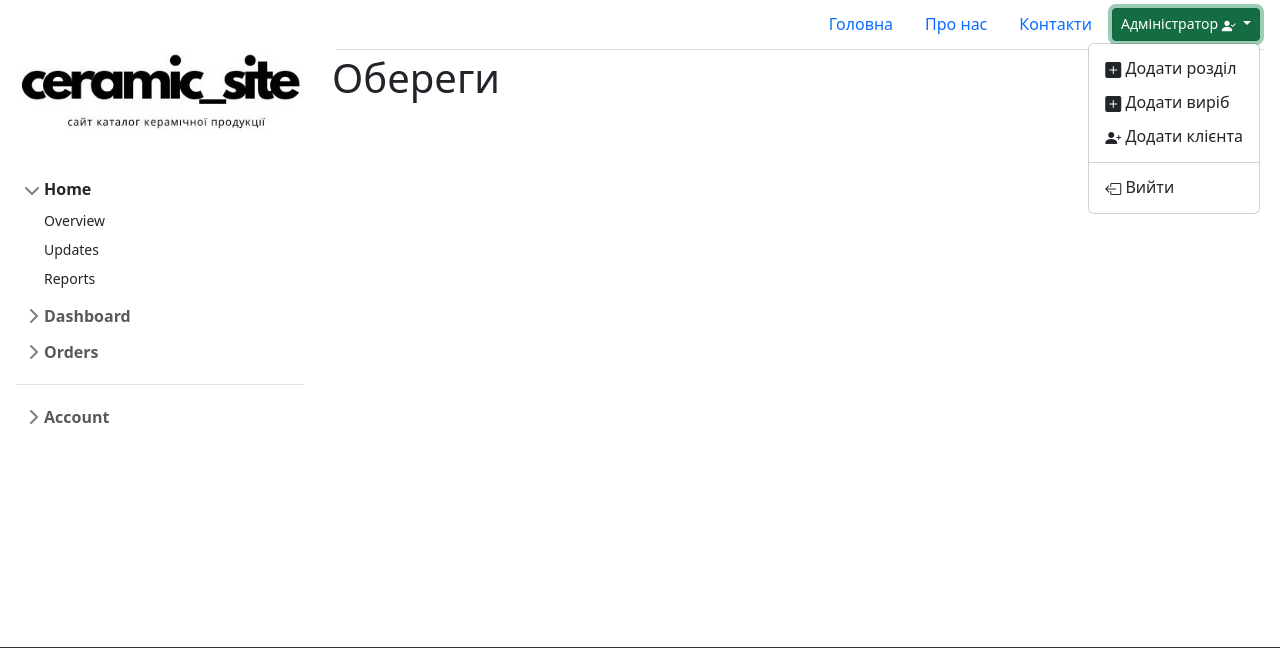
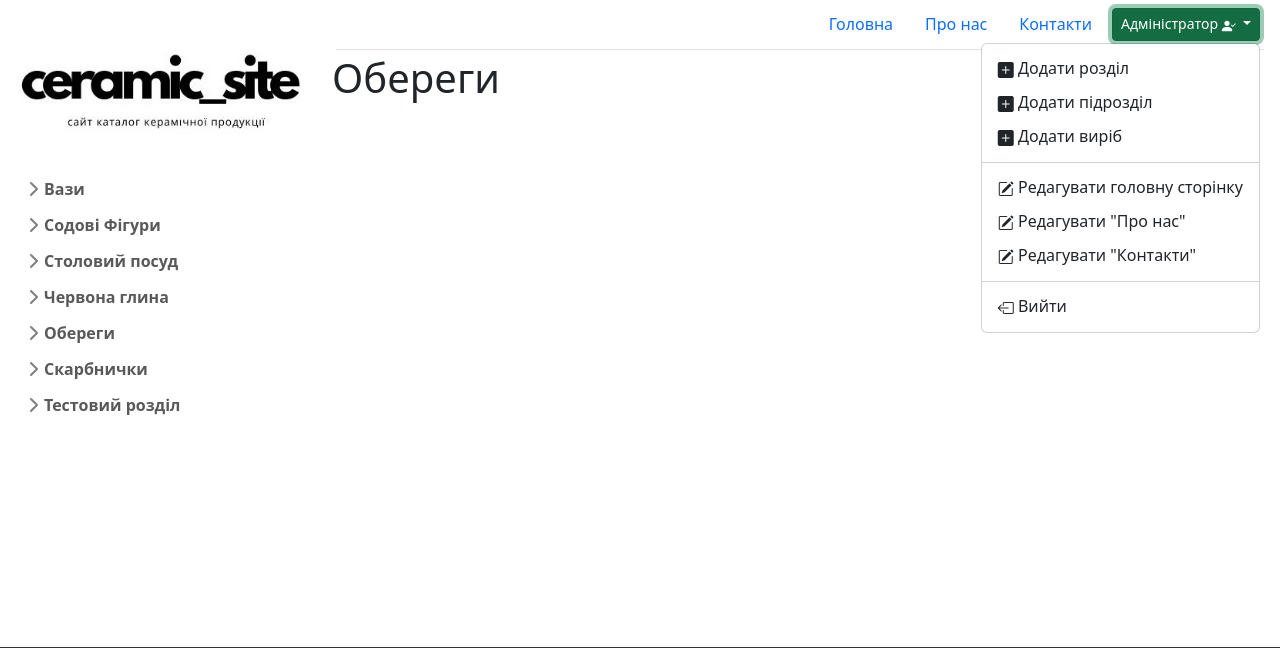
Before and after one commit to MicZoloto/ceramica_site, a Django app: a page that uses templates/nav.html in a window 1280 px wide, after a click on "Адміністратор". Shown: the top 648 px of the page. Run offline with Django 5.2, Linux system fonts and the light colour scheme; a user stored in the database is signed in; data comes from the database, SQL or seed files in the repository; both versions use the stored data as it was after the commit.

Commit message:
adet left nav bar

```diff
--- a/product/templates/product/category.html
+++ b/product/templates/product/category.html
@@ -3,7 +3,7 @@
 {% for category in sub_category %}
 
 <section class="row row-cols-1 row-cols-md-3 g-4 mb-5">
-    <div class="col-md-12">
+    <div class="col-md-12" id="{{category.slug}}">
         <p>
         <h1>{{category.name}}</h1>
         <p>Lorem ipsum dolor sit amet consectetur adipisicing elit. Id architecto, eveniet,
@@ -26,16 +26,18 @@
                 <ul class="list-group list-group-flush">
                     <li class="list-group-item">Артікль: <b>{{ prod.article }}</b></li>
                     <li class="list-group-item">Виробник: <b>{{ prod.producer.name }}</b></li>
+                    <li class="list-group-item ">Ціна: <b class="text-success">{{ prod.price }}</b></li>
                 </ul>
                 <div class="card-footer">
-                    <small class="text-body-secondary row">
+                    <div class="row">
                         <div class="col-md-8">Додано {{ prod.pub_date|date:"Y-m-d" }}</div>
                         {% if request.user.is_authenticated %}
-                        <div class="col-2 text-success"><a href="{% url 'update-product' prod.id %}"><i class="bi bi-pencil-square"></i></a></div>
-                        <div class="col-2 text-danger"><a href="{% url 'delete-product' prod.id %}"><i class="bi bi-trash3-fill"></i></a></div>
+                        <div class="col-2"><a class="text-success" href="{% url 'update-product' prod.id %}"><i class="bi bi-pencil-square"></i></a></div>
+                        <div class="col-2"><a class="text-danger" href="{% url 'delete-product' prod.id %}"><i class="bi bi-trash3-fill"></i></a></div>
                         {% endif %}
-                    </small>
+                    </div>
                 </div>
+            </div>
         </article>
         {% endif %}
     {% endfor %}
--- a/product/views.py
+++ b/product/views.py
@@ -8,12 +8,16 @@ from django.contrib import messages
 
 def index(request):
     product = Product.objects.all()
-    all_category = Category.objects.all()
+    category = Category.objects.all()
+    sub_category = SubCategory.objects.all()
     produscer = Producer.objects.all()
+    menu = Category.objects.all()
     context = {
         "product": product,
-        "all_category": all_category,
+        "category": category,
         "produscer": produscer,
+        "sub_category": sub_category,
+        "menu": menu,
     }
     return render(request, 'product/index.html', context)
 
@@ -21,10 +25,12 @@ def category(request, slug):
     category = Category.objects.get(slug=slug) # Отримання категорії за його унікальним ідентифікатором (primary key).
     sub_category = SubCategory.objects.filter(category=category)
     product = Product.objects.all()
+    menu = Category.objects.all()
     context = {
         "product": product,
         "category": category,
         "sub_category": sub_category,
+        "menu": menu,
     }
     return render(request, 'product/category.html', context)
 
--- a/templates/header.html
+++ b/templates/header.html
@@ -29,12 +29,28 @@
         </li>
         <li>
           <a class="dropdown-item" href="{% url 'add-product' %}"
+            ><i class="bi bi-plus-square-fill"></i> Додати підрозділ</a
+          >
+        </li>
+        <li>
+          <a class="dropdown-item" href="{% url 'add-product' %}"
             ><i class="bi bi-plus-square-fill"></i> Додати виріб</a
           >
         </li>
+        <li><hr class="dropdown-divider"></li>
         <li>
-          <a class="dropdown-item" href="#"
-            ><i class="bi bi-person-plus-fill"></i> Додати клієнта</a
+          <a class="dropdown-item" href="{% url 'add-product' %}"
+            ><i class="bi bi-pencil-square"></i></i> Редагувати головну сторінку</a
+          >
+        </li>
+        <li>
+          <a class="dropdown-item" href="{% url 'add-product' %}"
+            ><i class="bi bi-pencil-square"></i></i> Редагувати "Про нас"</a
+          >
+        </li>
+        <li>
+          <a class="dropdown-item" href="{% url 'add-product' %}"
+            ><i class="bi bi-pencil-square"></i></i> Редагувати "Контакти"</a
           >
         </li>
         <li><hr class="dropdown-divider"></li>
--- a/templates/main.html
+++ b/templates/main.html
@@ -18,7 +18,16 @@
         {% include 'nav.html' %}
         <main class="col-md-9">
           {% include 'header.html' %}
-
+          {% if messages %}
+            {% for message in messages %}
+            <p>
+              <div class="alert alert-{{ message.tags }} alert-dismissible fade show" role="alert">
+                {{ message }}
+                <button type="button" class="btn-close" data-bs-dismiss="alert" aria-label="Close"></button>
+              </div>
+            </p>
+            {% endfor %}
+        {% endif %}
           {% block 'content' %}
           {% endblock 'content' %}
 
--- a/templates/nav.html
+++ b/templates/nav.html
@@ -5,65 +5,26 @@
         <a href="/" class="d-flex align-items-ce nter pb-3 mb-3 link-dark text-decoration-none">
           <img class="img-fluid" src="{% static 'images/logo.jpg' %}" alt="logo">
         </a>
-        <ul class="list-unstyled ps-0">
+
+          <ul class="list-unstyled ps-0 ">
+            {% for nav in menu %}
             <li class="mb-1">
               <button class="btn btn-toggle align-items-center rounded collapsed" data-bs-toggle="collapse"
-              data-bs-target="#home-collapse" aria-expanded="true">
-              Home
+                data-bs-target="#{{nav.slug}}-collapse" aria-expanded="false">
+                {{nav.name}}
               </button>
-            <div class="collapse show" id="home-collapse">
+              <div class="collapse" id="{{nav.slug}}-collapse">
                 <ul class="btn-toggle-nav list-unstyled fw-normal pb-1 small">
-                <li><a href="#" class="link-dark rounded">Overview</a></li>
-                <li><a href="#" class="link-dark rounded">Updates</a></li>
-                <li><a href="#" class="link-dark rounded">Reports</a></li>
+                  {% for sub in sub_category %}
+                  {% if sub.category.name == nav.name %}
+                  <li><a href="{% url 'category' nav.slug %}#{{sub.slug}}" class="link-dark rounded">{{sub.name}}</a></li>
+                  {% endif %}
+                  {% endfor %}
                 </ul>
               </div>
             </li>
-          <li class="mb-1">
-            <button class="btn btn-toggle align-items-center rounded collapsed" data-bs-toggle="collapse"
-              data-bs-target="#dashboard-collapse" aria-expanded="false">
-              Dashboard
-            </button>
-            <div class="collapse" id="dashboard-collapse">
-              <ul class="btn-toggle-nav list-unstyled fw-normal pb-1 small">
-                <li><a href="#" class="link-dark rounded">Overview</a></li>
-                <li><a href="#" class="link-dark rounded">Weekly</a></li>
-                <li><a href="#" class="link-dark rounded">Monthly</a></li>
-                <li><a href="#" class="link-dark rounded">Annually</a></li>
-              </ul>
-            </div>
-          </li>
-          <li class="mb-1">
-            <button class="btn btn-toggle align-items-center rounded collapsed" data-bs-toggle="collapse"
-              data-bs-target="#orders-collapse" aria-expanded="false">
-              Orders
-            </button>
-            <div class="collapse" id="orders-collapse">
-              <ul class="btn-toggle-nav list-unstyled fw-normal pb-1 small">
-                <li><a href="#" class="link-dark rounded">New</a></li>
-                <li><a href="#" class="link-dark rounded">Processed</a></li>
-                <li><a href="#" class="link-dark rounded">Shipped</a></li>
-                <li><a href="#" class="link-dark rounded">Returned</a></li>
-              </ul>
-            </div>
-          </li>
-          <li class="border-top my-3"></li>
-          <li class="mb-1 align-items-end">
-            <button class="btn btn-toggle align-items-center rounded collapsed" data-bs-toggle="collapse"
-              data-bs-target="#account-collapse" aria-expanded="false">
-              Account
-            </button>
-            <div class="collapse" id="account-collapse">
-              <ul class="btn-toggle-nav list-unstyled fw-normal pb-1 small">
-                <li><a href="#" class="link-dark rounded">New...</a></li>
-                <li><a href="#" class="link-dark rounded">Profile</a></li>
-                <li><a href="#" class="link-dark rounded">Settings</a></li>
-                <li><a href="#" class="link-dark rounded">Sign out</a></li>
-              </ul>
-            </div>
-          </li>
+            {% endfor %}
           </ul>
       </div>
     </div>
-
   </aside>
```
Also changed, not shown: product/templates/product/index.html (+13 -11 lines), db.sqlite3. Lines whose indentation alone changed are shown as unchanged.
